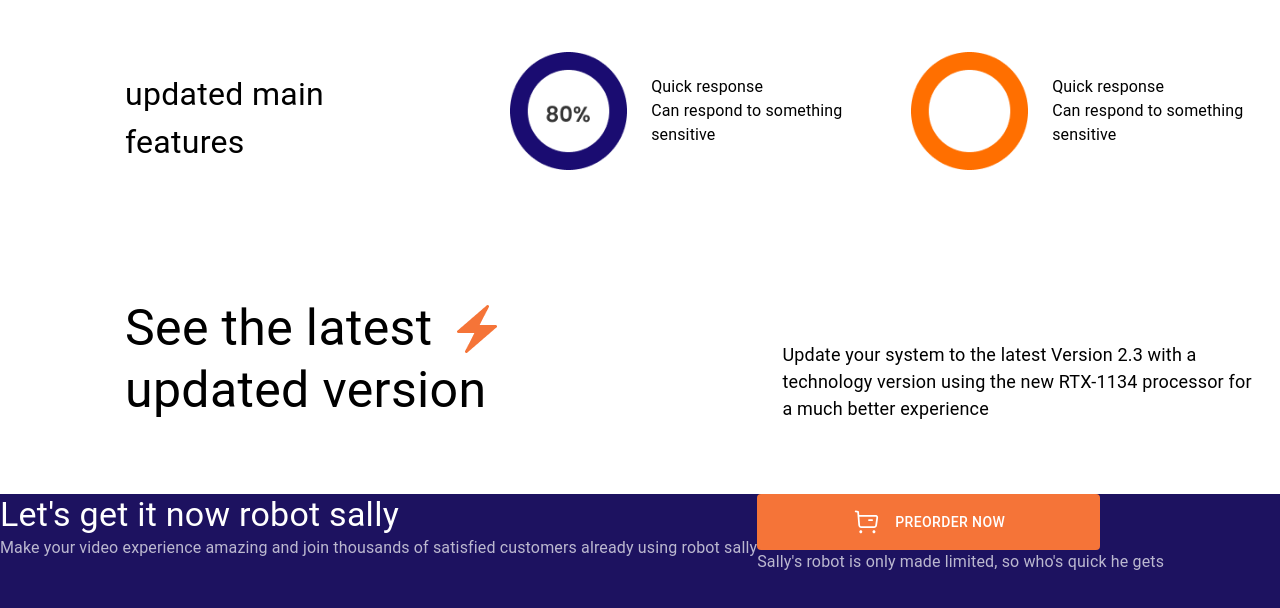
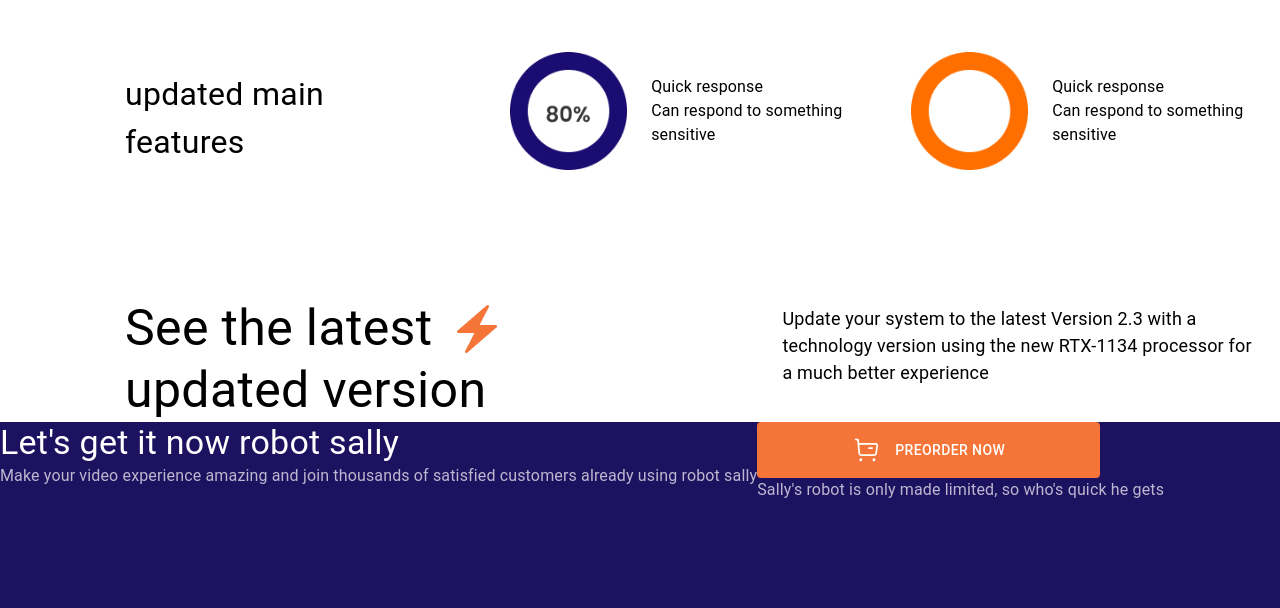
Before and after one commit to camariu/Log_Sol_Page, a React (Create React App) app: page / in a window 1280 px wide. Shown: the part 1227-1835 px from the top of the page. Built offline with nearby package versions, Linux system fonts and the light colour scheme.

Commit message:
Update SectionThree.jsx

```diff
--- a/src/components/SectionThree/SectionThree.jsx
+++ b/src/components/SectionThree/SectionThree.jsx
@@ -34,8 +34,7 @@ export default function SectionThree() {
           width:"350px"
         },
         [theme.breakpoints.up('md')]: {
-         marginLeft:"125px",
-         paddingBottom:"72px"
+         marginLeft:"125px"
         },
       }}>
         <Box sx={{ display: 'flex', alignItems: 'center' }}>
@@ -60,7 +59,7 @@ export default function SectionThree() {
             },
             [theme.breakpoints.between('sm', 'md')]: {
               fontSize:"30px",
-              paddingBottom:"31px"
+              paddingBottom:"32px"
             },
             [theme.breakpoints.up('md')]: {
               fontSize:"50px"
```
